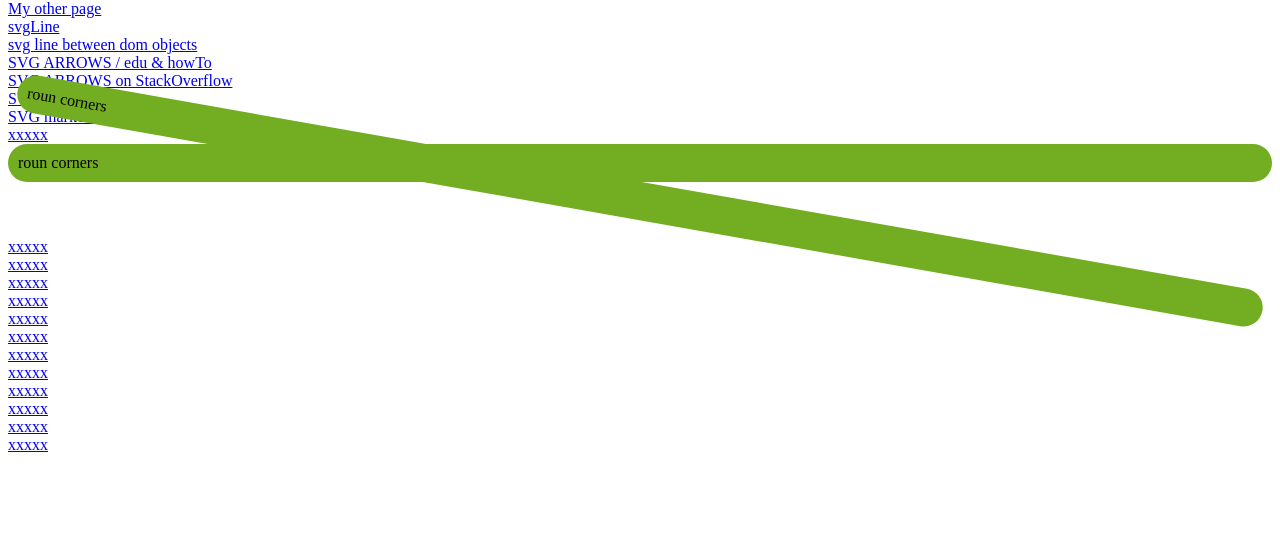
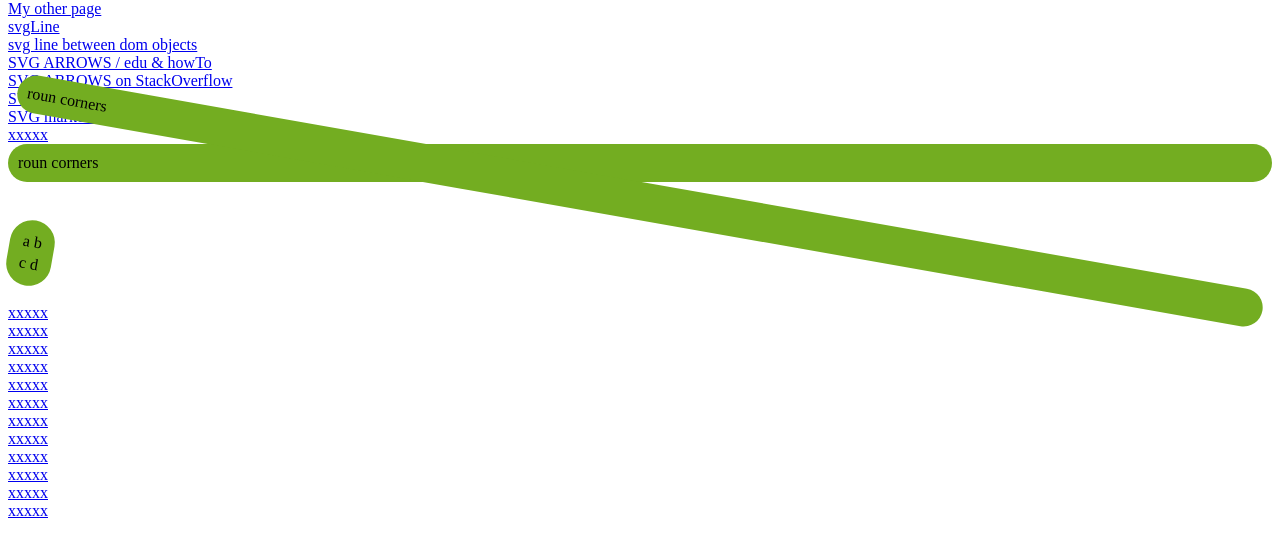
Before and after one commit to public202002/web-platform-q8lxaa, a plain HTML site: page index.html in a window 1280 px wide. Shown: the part 66-620 px from the top of the page. Drawn offline with nearby package versions, Linux system fonts and the light colour scheme.

Commit message:
automatic width    div    ---   rotated rounded table  ---   1 file modified

```diff
--- a/index.html
+++ b/index.html
@@ -13,7 +13,7 @@
     // https://www.smore.com/clippy-js
     clippy.load('Merlin', function(agent) {
         // Do anything with the loaded agent
-        agent.show();
+        //agent.show();
     });
 </script>
 	<!-- <link rel="stylesheet" type="text/css" href="styles.css"> -->
@@ -42,6 +42,15 @@
 		xxxxx </a>
     <div class="rcorners0">roun corners</div>
     <div class="rcorners0 rotate">roun corners</div>
+    <div class="rcorners0 rotate" style="display: table; justify-content: center;"><!-- http://jsfiddle.net/j33qL8pa/1/
+    http://jsfiddle.net/qC5bk/
+    -->
+
+     <table>
+        <tr>   <td>a</td>   <td>b</td>   </tr>
+        <tr>   <td>c</td>   <td>d</td>   </tr>
+      </table>
+    </div>
 
 	<br>
 	<a href="xxxxx">
```
